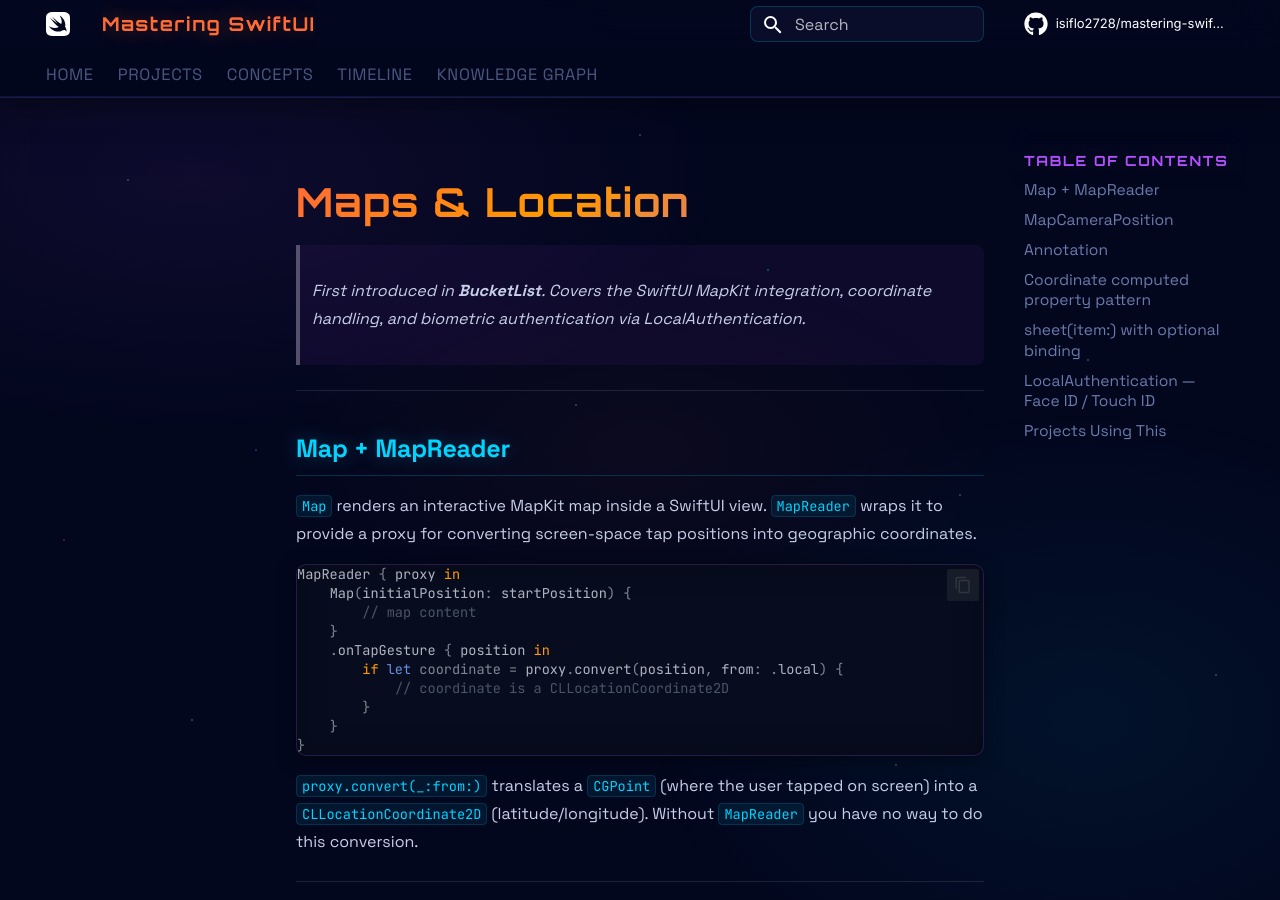
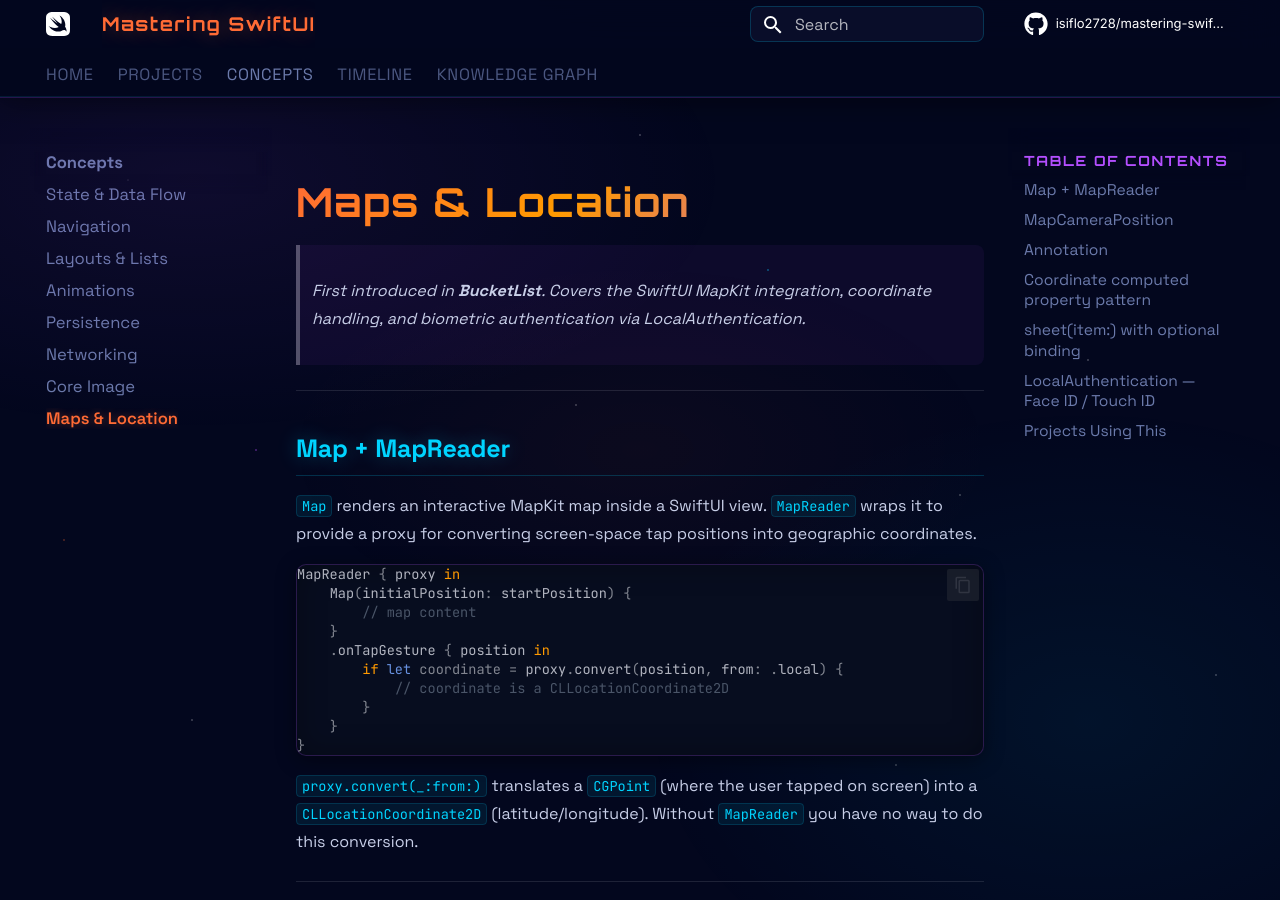
Before and after one commit to isiflo2728/swift-vault, an MkDocs documentation site: the page built from docs/concepts/maps-location.md, in a window 1280 px wide and 900 px high. Built offline with MkDocs 1.6.1 and Material for MkDocs 9.7.7, drawn with Linux system fonts in a browser that asks for light colours; comment, search, counter and statistics services are not loaded.

Commit message:
Add Maps & Location to nav

```diff
--- a/mkdocs.yml
+++ b/mkdocs.yml
@@ -87,6 +87,7 @@ nav:
     - Persistence: concepts/persistence.md
     - Networking: concepts/networking.md
     - Core Image: concepts/core-image.md
+    - Maps & Location: concepts/maps-location.md
   - Timeline: timeline.md
   - Knowledge Graph: graph.md
 
```
